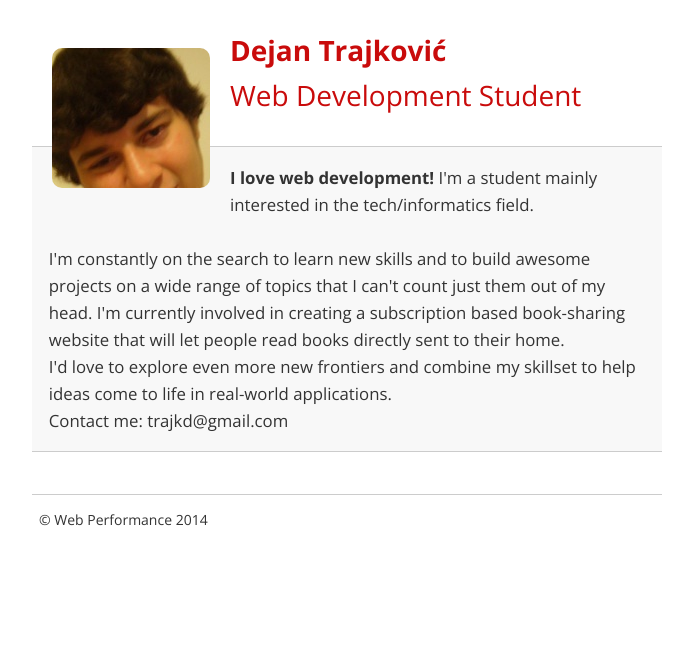
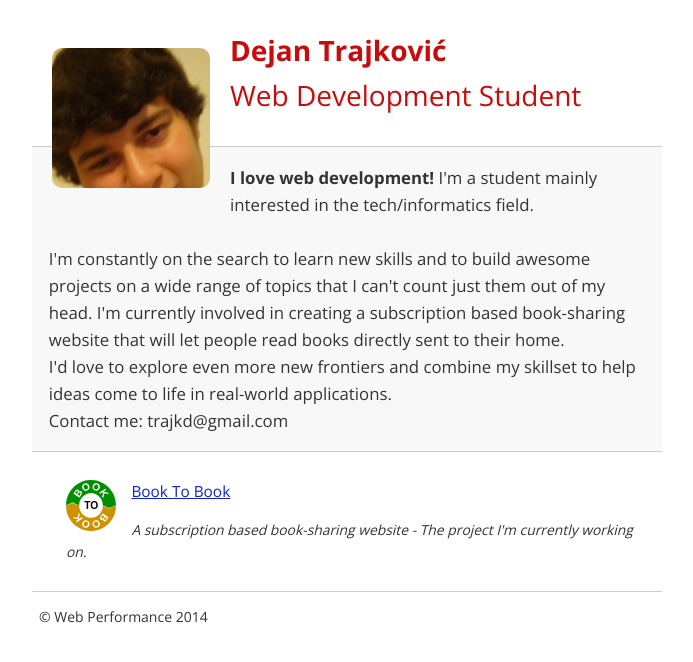
Before and after one commit to trajkd/trajkd.github.io, a plain HTML site: page index.html in a window 1280 px wide. Shown: the whole page, without its empty margins (293-986 px from the left). Drawn offline with nearby package versions, Linux system fonts and the light colour scheme.

Commit message:
feat: Added my Book To Book project

```diff
--- a/css/style.css
+++ b/css/style.css
@@ -16,7 +16,7 @@ a:hover, a:active { color: #c00; outline: 0; }
 b, strong { font-weight: bold; }
 pre, code { font-family: monospace, monospace; font-size: 1em; }
 ul, ol { margin: 1em 0; padding: 0 0 0 20px; }
-img { border: 0; max-width: 100%; }
+.preview { border: 0; max-width: 50px; }
 
 body { background: #fff; }
 header, footer, .container { max-width: 45em; margin: 0 auto; }
--- a/index.html
+++ b/index.html
@@ -39,9 +39,9 @@
       <div class="content">
         <ul>
           <li>
-            <img src="">
-            <a href=""></a>
-            <p></p>
+            <img class="preview" src="img/booktobook_logo.svg">
+            <a href="https://b-my-b.appspot.com/">Book To Book</a>
+            <p>A subscription based book-sharing website - The project I'm currently working on.</p>
           </li>
         </ul>
       </div>
```
Also changed, not shown: img/2048.png (deleted), img/booktobook_logo.svg (added), img/cam_be_like.jpg (deleted), img/mobilewebdev.jpg (deleted), img/profilepic.jpg (deleted).
